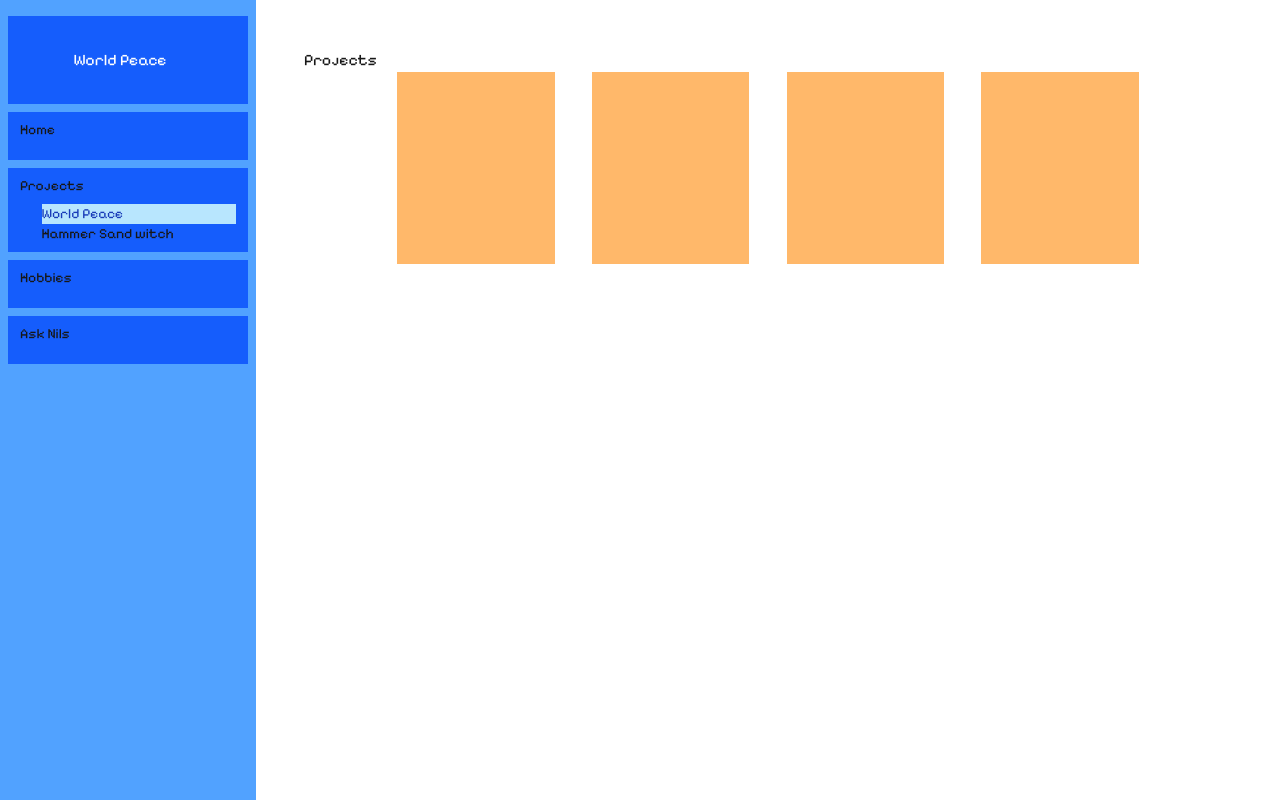
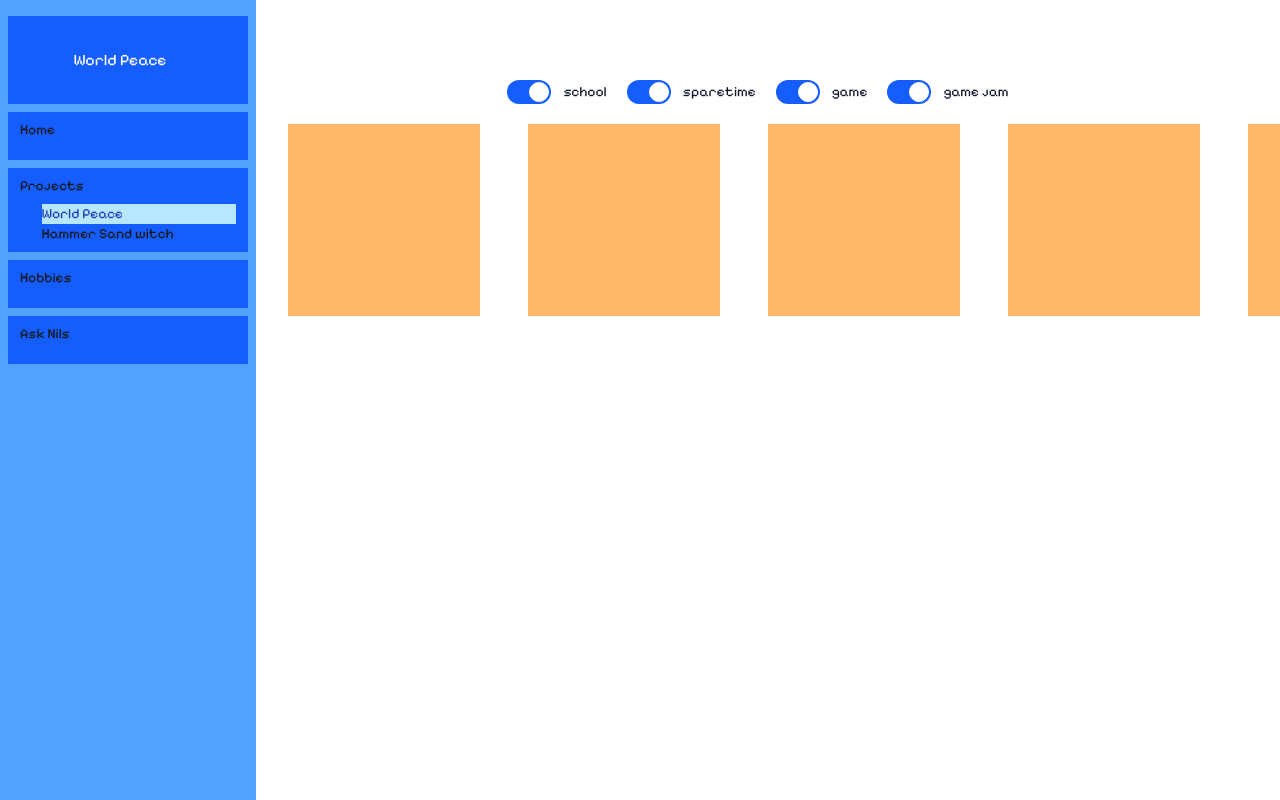
Before and after one commit to Thobla/100Days500Hours, a Next.js app in the folder website/portfolio/: page /projects/worldpeace in a window 1280 px wide. Built offline with nearby package versions, Linux system fonts and the light colour scheme.

Commit message:
Feat: Added checkboxes for filtering projects

```diff
--- /dev/null
+++ b/website/portfolio/src/app/projects/worldpeace/clientManager.tsx
@@ -0,0 +1,55 @@
+'use client'
+import ProjectBox from './projectBox';
+import { projectInfo, projects, ProjectInfo, ProjectContainer, ProjectType, PTypes } from './projectContainer';
+import { FilterButton, FilterContainer} from './projectFilter';
+import { useState } from 'react';
+
+export type ButtonFunction = (p1: number) => void;
+
+function initButtonStates(){
+    var bStates: Map<number, boolean> = new Map<number, boolean>();
+    Object.values(PTypes).forEach((val) => bStates.set(Number(val), true));
+    return bStates
+}
+
+export function initBoxVis(buttonStates: Map<number, boolean>, info: Map<number, ProjectInfo>): Map<number, boolean>{
+    var boxVis: Map<number, boolean> = new Map<number, boolean>();
+    projects.forEach((id) => {
+        let projectInfo = info.get(id);
+        boxVis.set(id, false);
+        if (projectInfo){
+            projectInfo.type.forEach((elem) => {
+                if(buttonStates.get(elem)){
+                    boxVis.set(id, true);
+                }
+                })}
+    })
+    return boxVis
+}
+
+
+export default function ClientPage(){
+    const [buttonStates, setButtonStates] = useState<Map<number, boolean>>(initButtonStates())
+    const [boxVis, setBoxVis] = useState<Map<number, boolean>>(initBoxVis(buttonStates, projectInfo))
+    console.log(boxVis.get(1));
+    console.log(boxVis.get(2));
+    console.log(boxVis.get(3));
+    console.log(boxVis.get(4));
+    console.log(boxVis.get(5));
+    const [clicked, setClicked]: [boolean, Function] =  useState(false);
+    function onClick(id: number){
+        console.log("here", buttonStates.get(id));
+        const newBStates = new Map(buttonStates);
+        newBStates.set(id, !buttonStates.get(id))
+        setButtonStates(newBStates);
+    }
+    console.log("boxVis client: ", boxVis)
+    return(
+        <>
+        <FilterContainer bStates={buttonStates} bStatesFun={onClick} setBoxVis={setBoxVis} boxVis={boxVis}/>
+        <ProjectContainer size={3} boxVis={boxVis}/>
+        </>
+    )
+}
+//<FilterButton name="Interactive button" function={onClick} state={clicked}/>
+// <ProjectBox id={1} state={clicked}/>
--- /dev/null
+++ b/website/portfolio/src/app/projects/worldpeace/handleClient.tsx
@@ -0,0 +1 @@
+'use client'
--- a/website/portfolio/src/app/projects/worldpeace/page.tsx
+++ b/website/portfolio/src/app/projects/worldpeace/page.tsx
@@ -1,78 +1,19 @@
 import Image from 'next/image'
-import ProjectBox from './projectBox';
-
-enum PTypes {
-    school = 1,
-    sparetime = 2,
-    game = 3,
-    gameJam = 4
-}
-
-interface ProjectType {
-    school: boolean,
-    sparetime: boolean,
-    game: boolean,
-    gameJam: boolean
-}
-
-interface ProjectInfo {
-    id: number,
-    name: string,
-    type: ProjectType,
-//    github: string
-
-}
-
-function createProjectType(includedList:PTypes[]): ProjectType{
-    return {
-        school: includedList.indexOf(PTypes.school) > -1,
-        sparetime: includedList.indexOf(PTypes.sparetime) > -1,
-        game: includedList.indexOf(PTypes.game) > -1,
-        gameJam: includedList.indexOf(PTypes.gameJam) > -1,
-    }
-}
-
-const projects : Array<string> = [ 'PondusPanda', 'JordenSindre', 'CorruptedChess', 'Thorgal.no', 'Turbo' ];
-
-
-const projectInfo : Map<number, ProjectInfo> = new Map<number, ProjectInfo>([
-    [1, {id:1, name:'PondusPanda', type:createProjectType([PTypes.sparetime, PTypes.game])}],
-    [2, {id:2, name:'JordenSindre', type:createProjectType([PTypes.sparetime, PTypes.game, PTypes.gameJam])}],
-    [3, {id:3, name:'CorruptedChess', type:createProjectType([PTypes.school, PTypes.game])}],
-    [4, {id:4, name:'Thorgal.no', type:createProjectType([PTypes.sparetime])}],
-    [5, {id:5, name:'Turbo', type:createProjectType([PTypes.sparetime, PTypes.game, PTypes.gameJam])}]
-])
-
-function ProjectContainer(){
-    return(
-        <div className = "flex">
-
-        </div>
-    )
-}
-
-//        <Image className="object-cover"
-//        src="/example.gif"
-//        width={500}
-//        height={500}
-//        alt="Some jif"
-//        />
-//
-//      <div className="grid grid-flow-col grid-cols-[autofill_minmax(320px,_1fr)] gap-x-10 grid-rows-1 max-w-[80%]">
-
+import { FilterButton } from './projectFilter';
+import { ProjectContainer }  from './projectContainer';
+import ClientPage from './clientManager';
 export default function Page(){
     return(
         <>
-        <h1>Projects</h1>
-        <div className="flex justify-center">
-            <div className="flex flex-row content-start gap-x-[5%] max-w-4/5 w-full">
-            <ProjectBox id={1}/>
-            <ProjectBox id={2}/>
-            <ProjectBox id={3}/>
-            <ProjectBox id={3}/>
-            </div>
+        <div className="flex flex-wrap justify-center gap-y-5 my-8">
+        <ClientPage/>
         </div>
         </>
 
     )
 }
+//        <div className="flex justify-center">
+//            <div className="flex flex-row content-start gap-x-[5%] w-full">
+//                <ProjectContainer size={3}/>
+//            </div>
+//        </div>
--- a/website/portfolio/src/app/projects/worldpeace/projectBox.tsx
+++ b/website/portfolio/src/app/projects/worldpeace/projectBox.tsx
@@ -1,10 +1,19 @@
 'use client'
 import { useState } from 'react';
+import { projectInfo, projects } from './projectContainer';
+import clsx from 'clsx'
 
-export default function ProjectBox(props : {id: number}){
+
+export default function ProjectBox(props : {id: number,
+                                   boxVis: Map<number, boolean>}){
     const [leftIdx, setLeftIdx] = useState();
+    console.log("boxVis projectBox: ", props.boxVis)
     return(
-        <div id={props.id.toString()}hidden={false} className="w-48 h-48 bg-orange-300">
+        <div id={props.id.toString()}
+        hidden={false}
+        className={clsx("w-24 h-24 aspect-1/1 bg-orange-300 md:w-48 md:h-48",
+                        {'hidden': !props.boxVis.get(props.id),},
+                        )}>
         </div>
     )
 }
--- /dev/null
+++ b/website/portfolio/src/app/projects/worldpeace/projectContainer.tsx
@@ -0,0 +1,68 @@
+'use state'
+import ProjectBox from './projectBox';
+import useState from 'react';
+
+export enum PTypes {
+    school = 1,
+    sparetime = 2,
+    game = 3,
+    gameJam = 4
+}
+
+export interface ProjectType {
+    school: boolean,
+    sparetime: boolean,
+    game: boolean,
+    gameJam: boolean
+}
+
+export interface ProjectInfo {
+    id: number,
+    name: string,
+    type: PTypes[],
+//    github: string
+
+}
+
+//function createProjectType(includedList:PTypes[]): ProjectType{
+//    return {
+//        school: includedList.indexOf(PTypes.school) > -1,
+//        sparetime: includedList.indexOf(PTypes.sparetime) > -1,
+//        game: includedList.indexOf(PTypes.game) > -1,
+//        gameJam: includedList.indexOf(PTypes.gameJam) > -1,
+//    }
+//}
+
+export const projects : Array<number> = [1, 2, 3, 4, 5];
+
+
+export const projectInfo : Map<number, ProjectInfo> = new Map<number, ProjectInfo>([
+    [1, {id:1, name:'PondusPanda', type:[PTypes.sparetime, PTypes.game]}],
+    [2, {id:2, name:'JordenSindre', type:[PTypes.sparetime, PTypes.game, PTypes.gameJam]}],
+    [3, {id:3, name:'CorruptedChess', type:[PTypes.school, PTypes.game]}],
+    [4, {id:4, name:'Thorgal.no', type:[PTypes.sparetime]}],
+    [5, {id:5, name:'Turbo', type:[PTypes.sparetime, PTypes.game, PTypes.gameJam]}]
+])
+
+export function ProjectContainer(props: { size: number,
+                                        boxVis: Map<number, boolean>}){
+    console.log("boxVis project container: ", props.boxVis)
+    return(
+        <div className="flex justify-center">
+            <div className="flex flex-row content-start gap-x-[5%] w-full">
+                {projects.map((p_id: number) => {return(
+                    <ProjectBox id={p_id} key={p_id} boxVis={props.boxVis}/>
+                );
+                })}
+            </div>
+        </div>
+    )
+}
+//        <Image className="object-cover"
+//        src="/example.gif"
+//        width={500}
+//        height={500}
+//        alt="Some jif"
+//        />
+//
+//      <div className="grid grid-flow-col grid-cols-[autofill_minmax(320px,_1fr)] gap-x-10 grid-rows-1 max-w-[80%]">
--- /dev/null
+++ b/website/portfolio/src/app/projects/worldpeace/projectFilter.tsx
@@ -0,0 +1,67 @@
+'use client'
+import { useState, useEffect } from 'react';
+import { ButtonFunction, initBoxVis} from './clientManager';
+import { projectInfo } from './projectContainer';
+
+
+export type ButtonTuple = [string, number];
+
+
+const nameTypeTuples: ButtonTuple[] = [["school", 1], ["sparetime", 2], ["game", 3], ["game jam", 4]]
+
+
+export function FilterContainer(props: {bStates: Map<number, boolean>,
+                                setBoxVis: Function,
+                                boxVis: Map<number, boolean>,
+                                bStatesFun: ButtonFunction}){
+    return(
+        nameTypeTuples.map((data) => {
+            let [name, id] = data;
+            return(
+                <FilterButton key={id} name={name} PType={id} bStates={props.bStates} bStatesFun={props.bStatesFun} boxVis={props.boxVis} setBoxVis={props.setBoxVis}/>
+            )
+        })
+    )
+}
+
+
+export function FilterButton(props: {name: string,
+                             PType: number,
+                             bStates: Map<number, boolean>,
+                             setBoxVis: Function,
+                             boxVis: Map<number, boolean>,
+                             bStatesFun: ButtonFunction}){
+
+    const [isChecked, setIsChecked] = useState(props.bStates.get(props.PType));
+
+   useEffect(() => {
+        const newBoxVis = initBoxVis(props.bStates, projectInfo);
+        props.setBoxVis(newBoxVis);
+    }, [props.bStates]); // Dependency on button states
+
+    function handleClick(){
+
+        props.bStatesFun(props.PType);
+        setIsChecked((prevChecked) => !prevChecked)
+        //{
+        //    let newBoxVis = initBoxVis(new Map(props.bStates).set(props.PType, !prevChecked), projectInfo);
+        //    props.setBoxVis(newBoxVis);
+//        let newBoxVis = initBoxVis(props.bStates, projectInfo);
+
+        // Return the new checked state
+         //   return !prevChecked;
+        //});
+    }
+//        })
+//        setIsChecked(!isChecked);
+//        props.setBoxVis(newBoxVis);
+    return(
+        <label className="inline-flex items-center cursor-pointer me-5">
+            <input type="checkbox" value="" className="sr-only peer" onChange={handleClick} checked={isChecked}/>
+            <div className="relative w-11 h-6 bg-gray-200 peer-focus:outline-none peer-focus:ring-4 peer-focus:ring-blue-300 rounded-full peer peer-checked:after:translate-x-full rtl:peer-checked:after:-translate-x-full peer-checked:after:border-white after:content-[''] after:absolute after:top-[2px] after:start-[2px] after:bg-white after:border-gray-300 after:border after:rounded-full after:h-5 after:w-5 after:transition-all dark:border-gray-600 peer-checked:bg-blue-600 dark:peer-checked:bg-blue-600"></div>
+            <span className="ms-3 text-sm font-medium text-gray-900">{props.name}</span>
+        </label>
+    )
+}
+
+//export function Filter
--- a/website/portfolio/src/app/ui/navlinks.tsx
+++ b/website/portfolio/src/app/ui/navlinks.tsx
@@ -63,7 +63,7 @@ function SubLinks(props: {parentPath : string}) {
         return(<></>)
     }
     return (
-        <ul key={props.parentPath} className={clsx('ml-[10%]',
+        <ul key={props.parentPath} className={clsx('text-center md:ml-[10%] md:text-left',
                                                    {'hidden' : getSubpaths(pathname).indexOf(props.parentPath) === -1})}
         >
         {subDirs.map((subTitle: string) => {
@@ -101,7 +101,7 @@ export function NavLinks() {
                                     {'bg-sky-200 text-blue-800': pathname === link.href,},
                     )}
                 >
-                    <p>{link.name}</p>
+                    <p className="text-center md:text-left">{link.name}</p>
                 </Link>
                 <SubLinks parentPath={link.href}/>
             </div>
@@ -116,7 +116,7 @@ export function NavTitle() {
     const val = refToTitle[pathname];
       return(
         <div
-        className="mb-2 flex items-end justify-start bg-blue-600 p-8"
+        className="mb-2 flex items-end justify-center bg-blue-600 p-8 md:justify-start"
       >
         <div className="w-32 text-white text-center md:w-40">
             <h1>{val}</h1>
```
